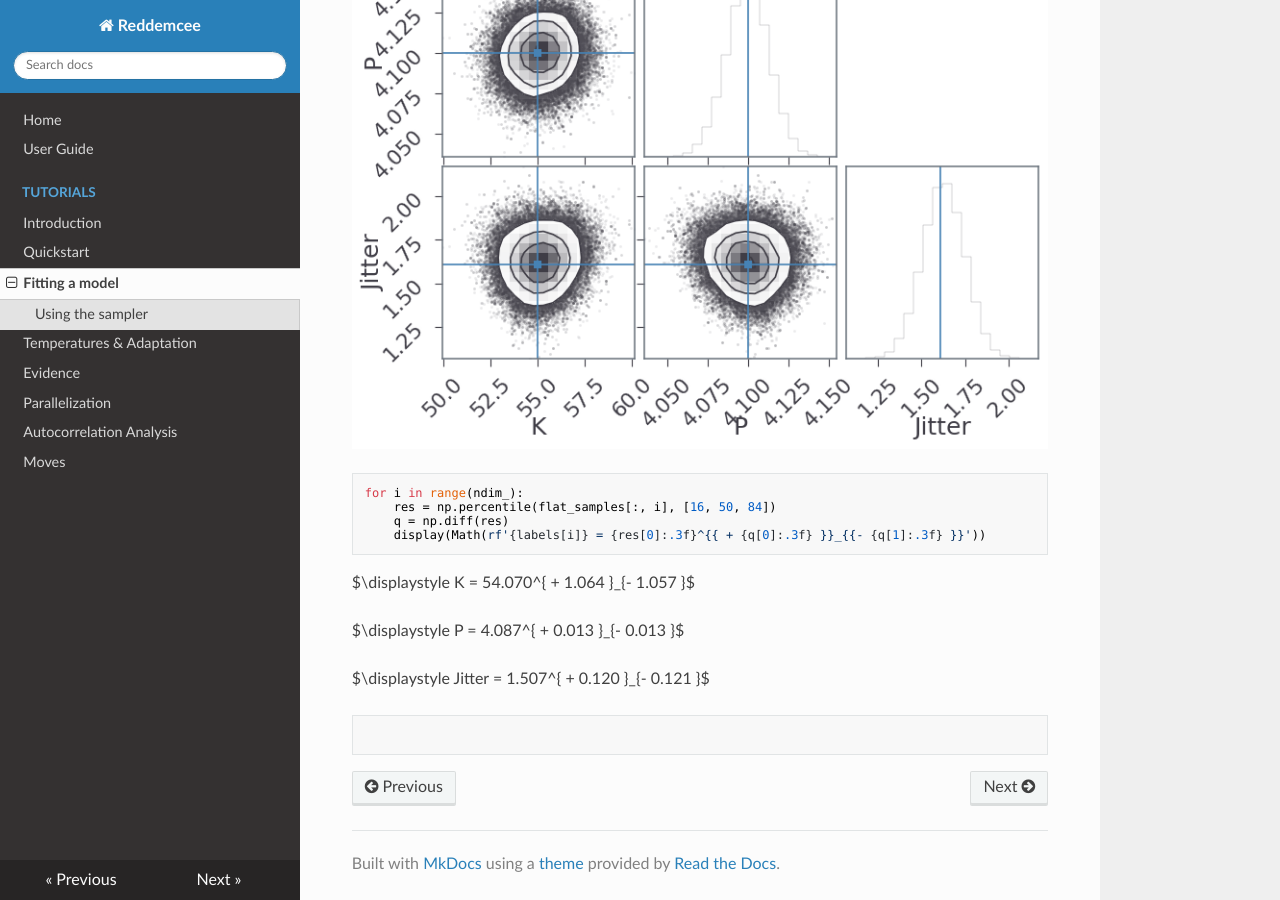
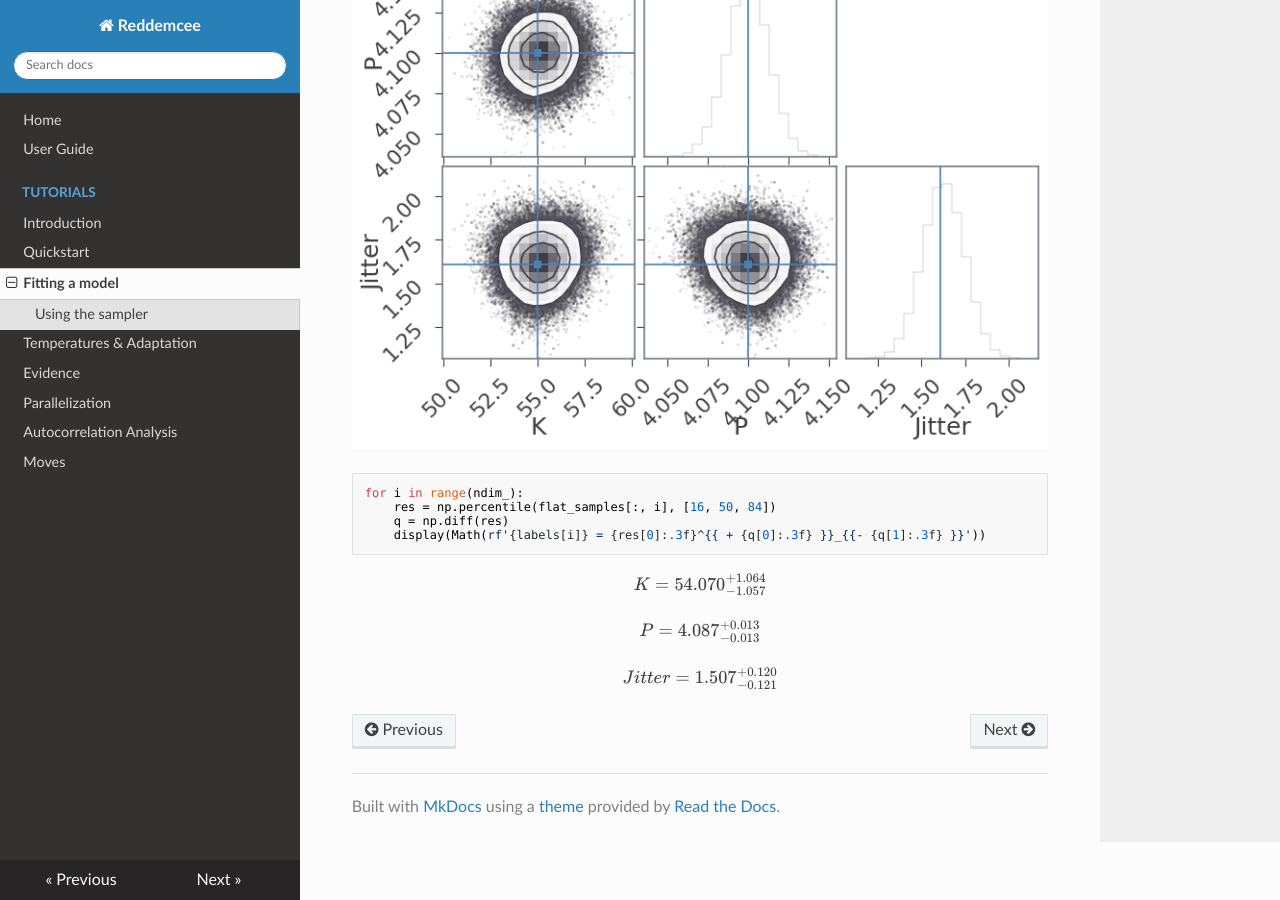
Before and after one commit to ReddTea/reddemcee, an MkDocs documentation site: the page built from docs/tutorials/fitting_model/fitting_model.md, in a window 1280 px wide and 900 px high, scrolled down 4008 px. Built offline with MkDocs 1.6.1, drawn with Linux system fonts in a browser that asks for light colours; nearby versions of some CDN libraries.

Commit message:
docs - display math

````diff
--- a/docs/tutorials/fitting_model/fitting_model.md
+++ b/docs/tutorials/fitting_model/fitting_model.md
@@ -197,18 +197,12 @@ for i in range(ndim_):
 ```
 
 
-$\displaystyle K = 54.070^{ + 1.064 }_{- 1.057 }$
+$$ K = 54.070^{ + 1.064 }_{- 1.057 } $$
 
 
 
-$\displaystyle P = 4.087^{ + 0.013 }_{- 0.013 }$
+$$ P = 4.087^{ + 0.013 }_{- 0.013 } $$
 
 
 
-$\displaystyle Jitter = 1.507^{ + 0.120 }_{- 0.121 }$
-
-
-
-```python
-
-```
+$$ Jitter = 1.507^{ + 0.120 }_{- 0.121 } $$
````
